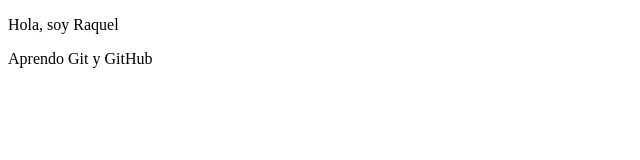
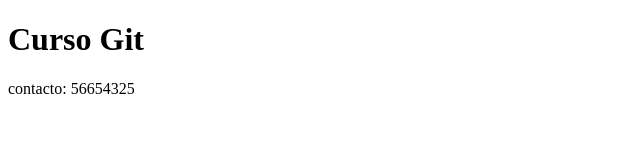
Before and after one commit to raquelipsis/mi-web, a plain HTML site: page index.html in a window 1280 px wide. Shown: the whole page, without its empty margins (0-640 px from the left). Drawn offline with Linux system fonts and the light colour scheme.

Commit message:
Añadir contacto

```diff
--- a/index.html
+++ b/index.html
@@ -6,7 +6,7 @@
     <title>Mi web</title>
 </head>
 <body>
-    <p>Hola, soy Raquel</p>
-    <p>Aprendo Git y GitHub</p>
+    <h1>Curso Git</h1>
+    <p>contacto: 56654325</p>
 </body>
 </html>
```
